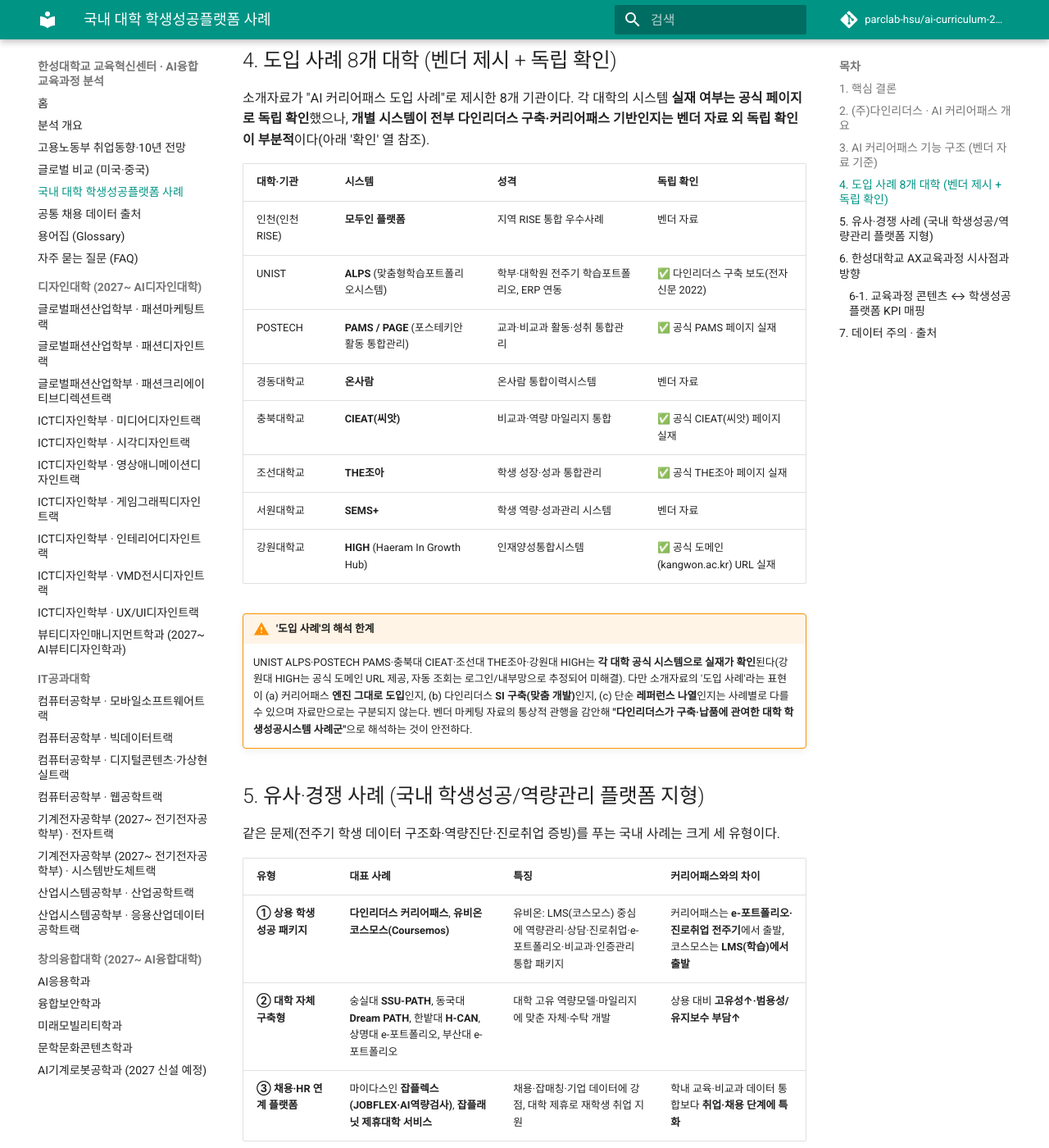
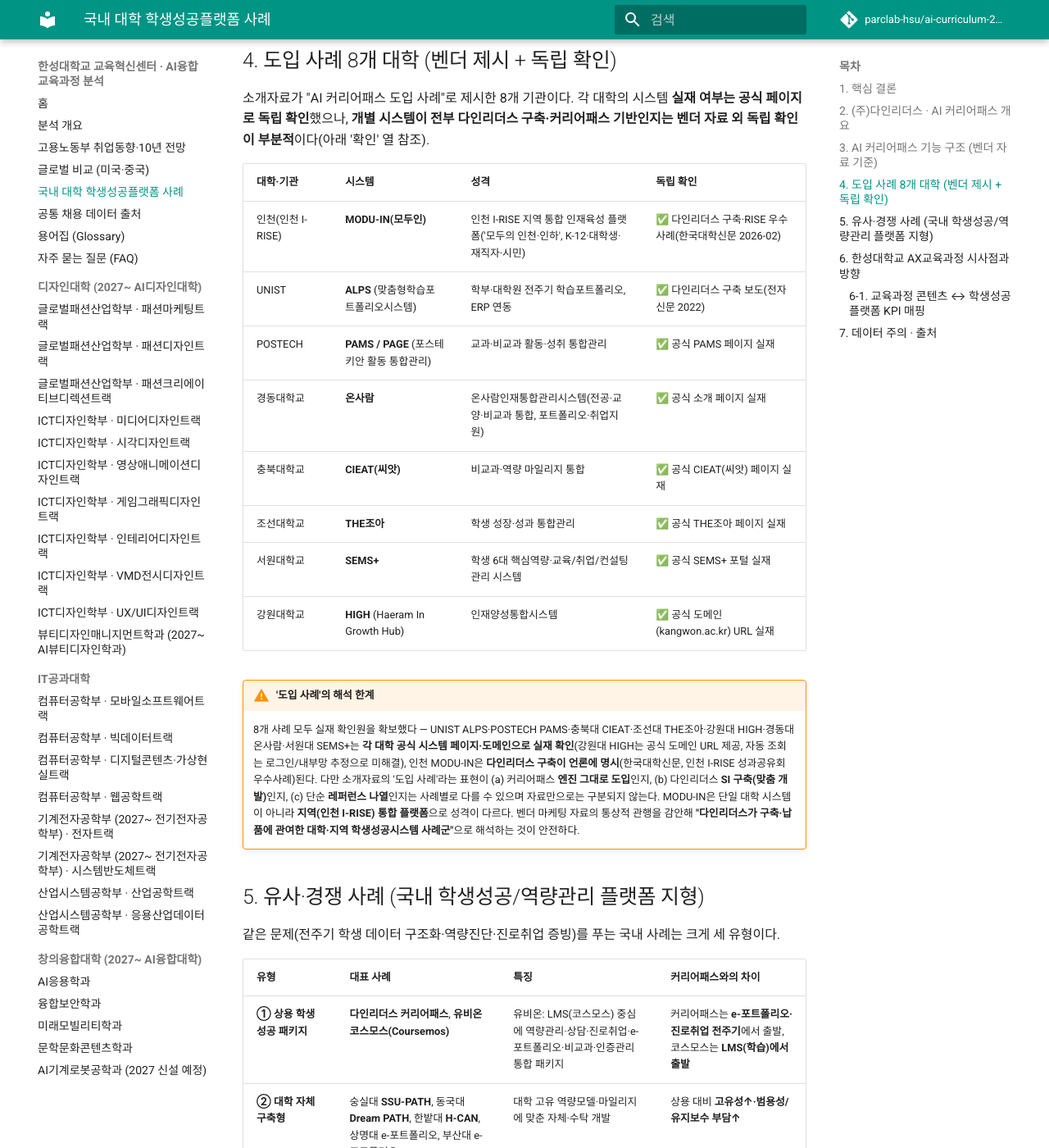
Before and after one commit to parclab-hsu/ai-curriculum-2026, an MkDocs documentation site: the page built from docs/domestic-university-cases.md, in a window 1280 px wide and 1400 px high, scrolled down 2463 px. Shown: the whole window at 82% size. Built offline with MkDocs 1.6.1 and Material for MkDocs 9.7.7, drawn with Linux system fonts in a browser that asks for light colours; comment, search, counter and statistics services are not loaded; some of the changed text lies outside the part shown.

Commit message:
8개 도입사례 전부 URL·확인원 반영 (경동대 온사람·서원대 SEMS+·인천 MODU-IN)
- 경동대 온사람인재통합관리시스템·서원대 SEMS+ 공식 포털 실재 확인
- 인천 MODU-IN(모두인): 인천 I-RISE 통합 플랫폼, 다인리더스 구축 언론 확인
- 4장 표 확인원 갱신, 주의문·출처 정정

Co-Authored-By: Claude Opus 4.8 (1M context) <noreply@anthropic.com>

```diff
--- a/docs/domestic-university-cases.md
+++ b/docs/domestic-university-cases.md
@@ -52,17 +52,17 @@
 
 | 대학·기관 | 시스템 | 성격 | 독립 확인 |
 |---|---|---|---|
-| 인천(인천RISE) | **모두인 플랫폼** | 지역 RISE 통합 우수사례 | 벤더 자료 |
+| 인천(인천 I-RISE) | **MODU-IN(모두인)** | 인천 I-RISE 지역 통합 인재육성 플랫폼('모두의 인천·인하', K-12·대학생·재직자·시민) | ✅ 다인리더스 구축·RISE 우수사례(한국대학신문 2026-02) |
 | UNIST | **ALPS** (맞춤형학습포트폴리오시스템) | 학부·대학원 전주기 학습포트폴리오, ERP 연동 | ✅ 다인리더스 구축 보도(전자신문 2022) |
 | POSTECH | **PAMS / PAGE** (포스테키안 활동 통합관리) | 교과·비교과 활동·성취 통합관리 | ✅ 공식 PAMS 페이지 실재 |
-| 경동대학교 | **온사람** | 온사람 통합이력시스템 | 벤더 자료 |
+| 경동대학교 | **온사람** | 온사람인재통합관리시스템(전공·교양·비교과 통합, 포트폴리오·취업지원) | ✅ 공식 소개 페이지 실재 |
 | 충북대학교 | **CIEAT(씨앗)** | 비교과·역량 마일리지 통합 | ✅ 공식 CIEAT(씨앗) 페이지 실재 |
 | 조선대학교 | **THE조아** | 학생 성장·성과 통합관리 | ✅ 공식 THE조아 페이지 실재 |
-| 서원대학교 | **SEMS+** | 학생 역량·성과관리 시스템 | 벤더 자료 |
+| 서원대학교 | **SEMS+** | 학생 6대 핵심역량·교육/취업/컨설팅 관리 시스템 | ✅ 공식 SEMS+ 포털 실재 |
 | 강원대학교 | **HIGH** (Haeram In Growth Hub) | 인재양성통합시스템 | ✅ 공식 도메인(kangwon.ac.kr) URL 실재 |
 
 !!! warning "'도입 사례'의 해석 한계"
-    UNIST ALPS·POSTECH PAMS·충북대 CIEAT·조선대 THE조아·강원대 HIGH는 **각 대학 공식 시스템으로 실재가 확인**된다(강원대 HIGH는 공식 도메인 URL 제공, 자동 조회는 로그인/내부망으로 추정되어 미해결). 다만 소개자료의 '도입 사례'라는 표현이 (a) 커리어패스 **엔진 그대로 도입**인지, (b) 다인리더스 **SI 구축(맞춤 개발)**인지, (c) 단순 **레퍼런스 나열**인지는 사례별로 다를 수 있으며 자료만으로는 구분되지 않는다. 벤더 마케팅 자료의 통상적 관행을 감안해 **"다인리더스가 구축·납품에 관여한 대학 학생성공시스템 사례군"**으로 해석하는 것이 안전하다.
+    8개 사례 모두 실재 확인원을 확보했다 — UNIST ALPS·POSTECH PAMS·충북대 CIEAT·조선대 THE조아·강원대 HIGH·경동대 온사람·서원대 SEMS+는 **각 대학 공식 시스템 페이지·도메인으로 실재 확인**(강원대 HIGH는 공식 도메인 URL 제공, 자동 조회는 로그인/내부망 추정으로 미해결), 인천 MODU-IN은 **다인리더스 구축이 언론에 명시**(한국대학신문, 인천 I-RISE 성과공유회 우수사례)된다. 다만 소개자료의 '도입 사례'라는 표현이 (a) 커리어패스 **엔진 그대로 도입**인지, (b) 다인리더스 **SI 구축(맞춤 개발)**인지, (c) 단순 **레퍼런스 나열**인지는 사례별로 다를 수 있으며 자료만으로는 구분되지 않는다. MODU-IN은 단일 대학 시스템이 아니라 **지역(인천 I-RISE) 통합 플랫폼**으로 성격이 다르다. 벤더 마케팅 자료의 통상적 관행을 감안해 **"다인리더스가 구축·납품에 관여한 대학·지역 학생성공시스템 사례군"**으로 해석하는 것이 안전하다.
 
 ## 5. 유사·경쟁 사례 (국내 학생성공/역량관리 플랫폼 지형)
 
@@ -111,7 +111,7 @@
 ## 7. 데이터 주의 · 출처
 
 !!! warning "데이터 주의"
-    본 페이지의 회사·제품·도입 규모 서술 중 상당수는 **벤더 소개자료 및 언론 인터뷰 기반**이다. 도입 대학 수·인증 통과율·"국내 최초/최대" 등은 **벤더 보고값**으로, 독립 감사 수치가 아니다. 8개 도입 사례 중 시스템 **실재**가 공식 페이지·도메인으로 확인된 곳(UNIST·POSTECH·충북대·조선대·강원대)과 벤더 자료에만 근거한 곳을 4장 표에서 구분했다. 경쟁·유사 사례는 각 사의 공개 자료·보도 기준이며 기능 비교는 개괄 수준이다.
+    본 페이지의 회사·제품·도입 규모 서술 중 상당수는 **벤더 소개자료 및 언론 인터뷰 기반**이다. 도입 대학 수·인증 통과율·"국내 최초/최대" 등은 **벤더 보고값**으로, 독립 감사 수치가 아니다. 8개 도입 사례는 공식 페이지·도메인으로 실재가 확인된 곳(UNIST·POSTECH·충북대·조선대·강원대·경동대·서원대)과 언론으로 구축이 확인된 곳(인천 MODU-IN)으로 4장 표에서 확인원을 구분했다. 경쟁·유사 사례는 각 사의 공개 자료·보도 기준이며 기능 비교는 개괄 수준이다.
 
 **출처**
 
@@ -137,6 +137,9 @@
 - **충북대학교** — 「CIEAT(씨앗)」 · <https://cieat.cbnu.ac.kr/> · 확인일 2026-07-07
 - **조선대학교** — 「THE조아」 · <https://thechoa.chosun.ac.kr/> · 확인일 2026-07-07
 - **강원대학교** — 「HIGH(Haeram In Growth Hub) 인재양성통합시스템」 · <https://high.kangwon.ac.kr/clientMain/a/t/main.do> · 확인일 2026-07-07
+- **경동대학교** — 「온사람인재통합관리시스템」(교육·혁신품질센터 소개) · <https://www.kduniv.ac.kr/eduqual/CMS/Contents/Contents.do?mCode=MN029> · 확인일 2026-07-07
+- **서원대학교** — 「SEMS+ (학생 핵심역량·교육/취업/컨설팅 관리)」 · <https://semsplus.seowon.ac.kr/> · 확인일 2026-07-07
+- **한국대학신문** — 「다인리더스, 인천 RISE 성과공유회서 'MODU-IN' 우수사례 발표」(2026-02) · <https://news.unn.net/news/articleView.html?idxno=590313> · 확인일 2026-07-07
 - **유비온** — 「코스모스(Coursemos) 통합 솔루션」 · <http://www.ubion.co.kr/ubion/business_coursemos> · 확인일 2026-07-07
 - **숭실대학교** — 「학생활동이력통합관리시스템(SSU-PATH)」 · <http://biz.ssu.ac.kr/> · 확인일 2026-07-07
 - **한밭대학교** — 「H-CAN 핵심역량 관리시스템」 · <https://hcan.hanbat.ac.kr/> · 확인일 2026-07-07
```
